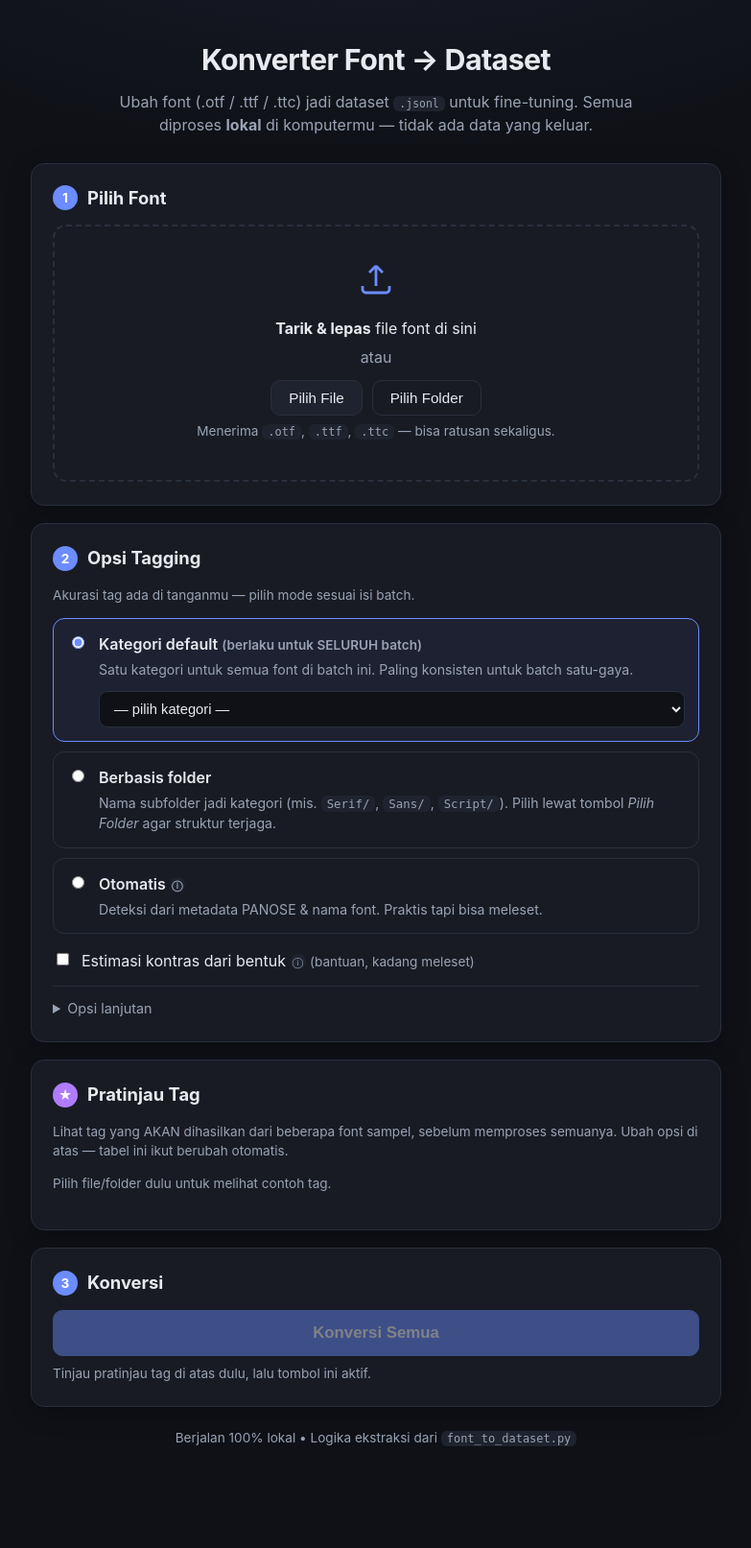
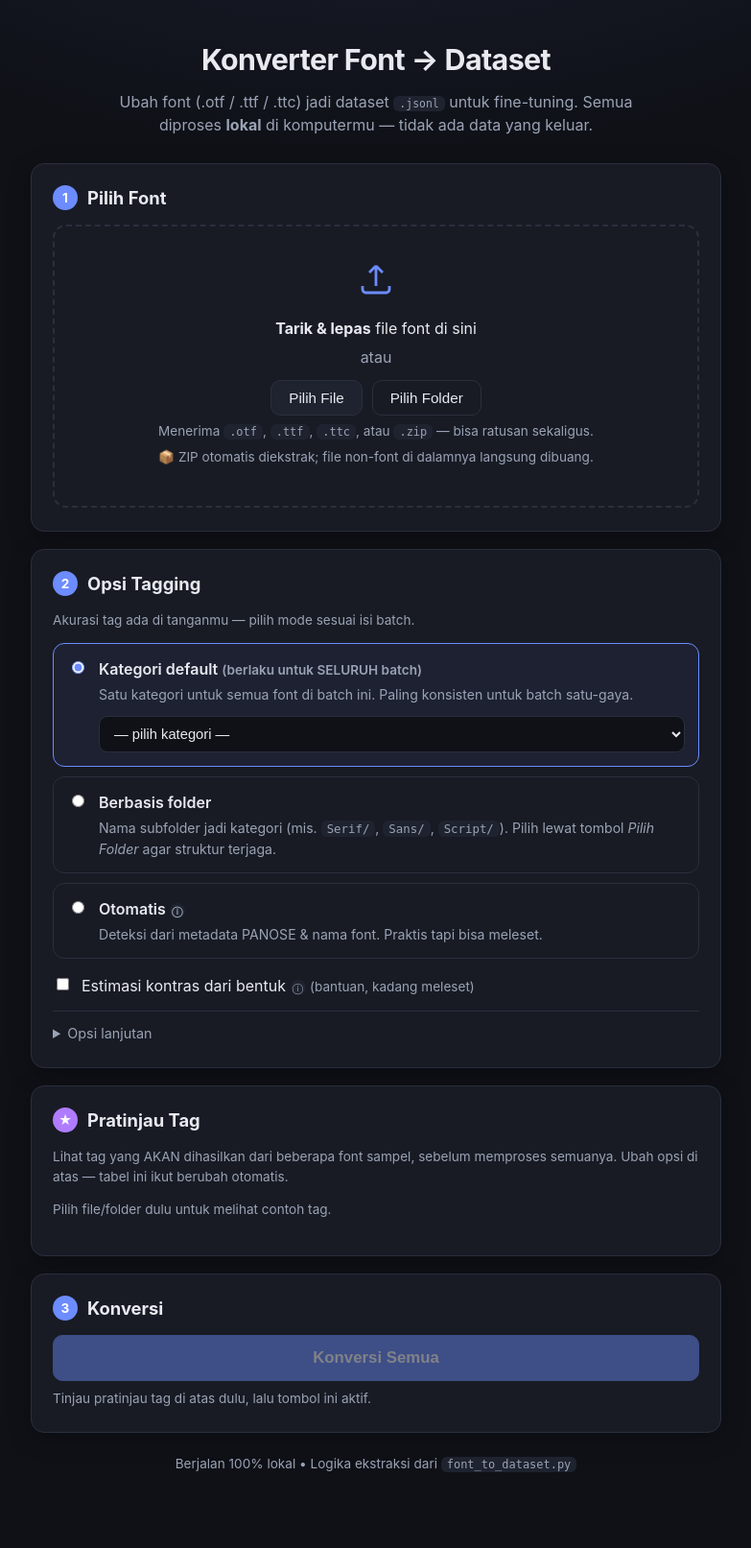
Before and after one commit to himiko-lab/alat-konversi-dataset-model, a Flask app: page / in a window 1280 px wide. Shown: the whole page at 96% size, without its empty margins (248-1031 px from the left). Before the commit the page ends 1507 px from the top, so only its background shows below. Run offline with Flask 3, Linux system fonts and the light colour scheme.

Commit message:
Dukungan upload ZIP + pemilahan otomatis font
- Upload .zip: server mengekstrak HANYA file font (.otf/.ttf/.ttc) sambil
  mempertahankan struktur folder; isi non-font tidak pernah ditulis ke disk
  (langsung dibuang saat ekstraksi) agar penyimpanan tetap bersih. Aman dari
  zip-slip (path member disanitasi + dicek tetap di dalam dir job).
- Alur disederhanakan: upload sekali saat file dipilih (ZIP = satu file),
  preview & konversi memakai job yang sama. Endpoint /api/preview_upload
  dihapus; /api/preview kini pakai job_id dan menyampel font sisi server.
- Endpoint /api/discard membuang job lama saat pengguna memilih ulang file,
  supaya upload yang ditinggalkan tidak menumpuk.
- folder_tag_for: andalkan root_name (bukan jumlah komponen path) untuk
  mengecualikan folder pembungkus — konsisten untuk webkitdirectory MAUPUN
  isi ZIP (mis. 'Serif/Foo.ttf' -> 'serif').
- Ringkasan upload menampilkan jumlah font, hasil ekstraksi ZIP, dan non-font
  yang dibuang.

Diuji: ekstraksi ZIP (font tersimpan, non-font dibuang, folder terjaga),
folder-tag ZIP & regresi webkitdirectory, discard, dan smoke test browser
end-to-end via ZIP tanpa error JS.

Co-Authored-By: Claude Opus 4.8 <noreply@anthropic.com>
Claude-Session: https://claude.ai/code/session_01Uz3x94zAW4zYP9kHBQNGe1

```diff
--- a/app.py
+++ b/app.py
@@ -41,7 +41,6 @@ os.makedirs(WORK_ROOT, exist_ok=True)
 
 # Registry job dalam memori (cukup untuk pemakaian lokal satu pengguna).
 JOBS = {}
-PREVIEWS = {}            # preview_id -> {samples:[{name,rel,path}], root_name}
 JOBS_LOCK = threading.Lock()
 
 
@@ -76,6 +75,58 @@ def _safe_rel(rel, fallback):
     return "/".join(parts), parts
 
 
+def _extract_zip_fonts(stream, up_dir, accepted, root_names):
+    """Ekstrak HANYA file font dari sebuah ZIP ke up_dir (struktur folder di
+    dalam ZIP dipertahankan). Isi non-font TIDAK pernah ditulis ke disk —
+    langsung dilewati — supaya penyimpanan tetap bersih. Aman dari zip-slip.
+
+    Mengembalikan (jumlah_font, jumlah_dibuang). (-1, 0) bila ZIP rusak."""
+    try:
+        zf = zipfile.ZipFile(stream)
+    except Exception:
+        return -1, 0
+    up_abs = os.path.abspath(up_dir)
+    n_font, n_other = 0, 0
+    with zf:
+        for member in zf.infolist():
+            if member.is_dir():
+                continue
+            name = (member.filename or "").replace("\\", "/")
+            base = os.path.basename(name)
+            # Lewati sampah metadata macOS & yang bukan font.
+            if not base or base.startswith("._") or "__MACOSX/" in (name + "/"):
+                n_other += 1
+                continue
+            if not _allowed(base):
+                n_other += 1
+                continue
+            safe_rel, parts = _safe_rel(name, base)
+            dst = os.path.join(up_dir, safe_rel)
+            if not os.path.abspath(dst).startswith(up_abs + os.sep):  # guard zip-slip
+                n_other += 1
+                continue
+            os.makedirs(os.path.dirname(dst), exist_ok=True)
+            try:
+                with zf.open(member) as src, open(dst, "wb") as out:
+                    shutil.copyfileobj(src, out)
+            except Exception:
+                n_other += 1
+                continue
+            if len(parts) >= 2:
+                root_names.add(parts[0])
+            accepted.append({"name": base, "rel": safe_rel, "path": dst})
+            n_font += 1
+    return n_font, n_other
+
+
+def _sample(files, n=8):
+    """Ambil hingga n font merata dari daftar (untuk pratinjau tag)."""
+    if len(files) <= n:
+        return list(files)
+    step = len(files) / n
+    return [files[int(i * step)] for i in range(n)]
+
+
 # --------------------------------------------------------------------------- #
 #  UPLOAD                                                                      #
 # --------------------------------------------------------------------------- #
@@ -97,12 +148,26 @@ def upload():
     os.makedirs(up_dir, exist_ok=True)
 
     accepted, rejected, root_names = [], [], set()
+    n_from_zip = 0       # font hasil ekstraksi ZIP
+    n_discarded = 0      # isi non-font di dalam ZIP yang dibuang otomatis
     for idx, fs in enumerate(files):
         rel = rel_paths[idx] if idx < len(rel_paths) and rel_paths[idx] else fs.filename
         base = os.path.basename((rel or "").replace("\\", "/").lstrip("/"))
-        if not base or not _allowed(base):
-            if base:
-                rejected.append(base)
+        if not base:
+            continue
+
+        # ZIP: ekstrak font-nya saja, buang sisanya (tak ditulis ke disk).
+        if base.lower().endswith(".zip"):
+            nf, no = _extract_zip_fonts(fs.stream, up_dir, accepted, root_names)
+            if nf < 0:
+                rejected.append(base + " (ZIP rusak)")
+            else:
+                n_from_zip += nf
+                n_discarded += no
+            continue
+
+        if not _allowed(base):
+            rejected.append(base)
             continue
 
         # Bersihkan tiap komponen path tapi pertahankan struktur folder.
@@ -118,8 +183,8 @@ def upload():
     if not accepted:
         shutil.rmtree(jdir, ignore_errors=True)
         return jsonify(
-            error="Tidak ada file font yang valid (.otf/.ttf/.ttc).",
-            rejected=rejected,
+            error="Tidak ada file font valid (.otf/.ttf/.ttc) ditemukan.",
+            rejected=rejected, discarded=n_discarded,
         ), 400
 
     # Kalau seluruh batch berasal dari satu folder root, catat namanya supaya
@@ -144,64 +209,33 @@ def upload():
         job_id=job_id,
         accepted=len(accepted),
         rejected=rejected,
+        from_zip=n_from_zip,
+        discarded=n_discarded,
         names=[a["name"] for a in accepted[:50]],
     )
 
 
 # --------------------------------------------------------------------------- #
-#  PREVIEW TAG (sampel font, sebelum konversi penuh)                           #
+#  PREVIEW TAG (sampel font dari job yang sudah diunggah)                       #
 # --------------------------------------------------------------------------- #
-@app.route("/api/preview_upload", methods=["POST"])
-def preview_upload():
-    """Unggah HANYA font sampel (5–10) untuk preview tag cepat. Terpisah dari
-    upload penuh supaya preview ringan & bisa live saat opsi diubah."""
-    files = request.files.getlist("files")
-    rel_paths = request.form.getlist("paths")
-    root_name = (request.form.get("root_name") or "").strip() or None
-    if not files:
-        return jsonify(error="Tidak ada sampel."), 400
-
-    preview_id = uuid.uuid4().hex
-    pdir = os.path.join(_job_dir("preview_" + preview_id), "sample")
-    os.makedirs(pdir, exist_ok=True)
-
-    samples = []
-    for idx, fs in enumerate(files):
-        rel = rel_paths[idx] if idx < len(rel_paths) and rel_paths[idx] else fs.filename
-        base = os.path.basename((rel or "").replace("\\", "/").lstrip("/"))
-        if not base or not _allowed(base):
-            continue
-        safe_rel, _ = _safe_rel(rel, base)
-        dst = os.path.join(pdir, secure_filename(base))
-        fs.save(dst)
-        samples.append({"name": base, "rel": safe_rel, "path": dst})
-
-    if not samples:
-        return jsonify(error="Sampel tidak valid."), 400
-
-    with JOBS_LOCK:
-        PREVIEWS[preview_id] = {"samples": samples, "root_name": root_name,
-                                "dir": _job_dir("preview_" + preview_id)}
-    return jsonify(preview_id=preview_id, count=len(samples))
-
-
 @app.route("/api/preview", methods=["POST"])
 def preview():
-    """Hitung tag untuk sampel dengan opsi saat ini. Live: dipanggil ulang
-    tiap kali pengguna mengubah mode/kategori/kontras (tanpa unggah ulang)."""
+    """Hitung tag untuk beberapa font sampel dari job dengan opsi saat ini.
+    Live: dipanggil ulang tiap kali mode/kategori/kontras diubah (tanpa unggah
+    ulang — font sudah ada di server)."""
     data = request.get_json(force=True, silent=True) or {}
     with JOBS_LOCK:
-        pv = PREVIEWS.get(data.get("preview_id"))
-    if not pv:
-        return jsonify(error="Sesi preview tidak ditemukan. Pilih file lagi."), 404
+        job = JOBS.get(data.get("job_id"))
+    if not job:
+        return jsonify(error="Sesi tidak ditemukan. Pilih file lagi."), 404
 
     mode = data.get("mode", "auto")
     default_category = (data.get("default_category") or "").strip() or None
     detect_contrast = bool(data.get("detect_contrast"))
 
     rows, descs = [], Counter()
-    for s in pv["samples"]:
-        folder_tag = fd.folder_tag_for(s["rel"], pv["root_name"]) if mode == "folder" else None
+    for s in _sample(job["files"], 8):
+        folder_tag = fd.folder_tag_for(s["rel"], job.get("root_name")) if mode == "folder" else None
         fopts = _build_fopts(mode, default_category, folder_tag, detect_contrast)
         info = fd.preview_tag(s["path"], fopts, folder_tag=fopts["folder_tag"])
         if info is None:
@@ -521,6 +555,16 @@ def cleanup(job_id):
     return jsonify(ok=True)
 
 
+@app.route("/api/discard/<job_id>", methods=["POST"])
+def discard(job_id):
+    """Buang SELURUH job (mis. saat pengguna memilih ulang file sebelum
+    konversi) supaya upload yang ditinggalkan tidak memenuhi disk."""
+    shutil.rmtree(_job_dir(job_id), ignore_errors=True)
+    with JOBS_LOCK:
+        JOBS.pop(job_id, None)
+    return jsonify(ok=True)
+
+
 @app.route("/")
 def index():
     return render_template("index.html")
--- a/static/app.js
+++ b/static/app.js
@@ -1,7 +1,7 @@
 /* app.js — Konverter Font -> Dataset (frontend lokal, vanilla JS) */
 "use strict";
 
-const ALLOWED = [".otf", ".ttf", ".ttc"];
+const ALLOWED = [".otf", ".ttf", ".ttc", ".zip"];
 
 const el = (id) => document.getElementById(id);
 const drop = el("drop");
@@ -11,7 +11,7 @@ const fileSummary = el("fileSummary");
 const convertBtn = el("convertBtn");
 
 let selectedFiles = []; // { file, rel }
-let previewId = null;    // sesi preview di backend
+let currentJobId = null;  // job di backend (font sudah diunggah & diekstrak)
 let previewReady = false; // tabel preview sudah tampil minimal sekali
 
 /* ---------------- pemilihan file ---------------- */
@@ -42,14 +42,29 @@ function renderFileSummary(rejected) {
     return;
   }
   fileSummary.classList.remove("hidden");
-  let html = `<strong>${selectedFiles.length}</strong> file font siap dikonversi.`;
-  if (rejected > 0) html += ` <span class="badge">${rejected} ditolak</span>`;
-  const names = selectedFiles.slice(0, 6).map((f) => f.file.name).join(", ");
-  html += `<div class="muted small" style="margin-top:6px">${names}${
-    selectedFiles.length > 6 ? ` … (+${selectedFiles.length - 6} lagi)` : ""
-  }</div>`;
+  const hasZip = selectedFiles.some((f) => f.file.name.toLowerCase().endsWith(".zip"));
+  fileSummary.innerHTML =
+    `<strong>${selectedFiles.length}</strong> item dipilih` +
+    (rejected > 0 ? ` <span class="badge">${rejected} ditolak</span>` : "") +
+    `<div class="muted small" style="margin-top:6px">` +
+    (hasZip ? "Mengunggah &amp; mengekstrak ZIP…" : "Mengunggah…") + `</div>`;
+  uploadAndPreview(); // unggah semua, ekstrak ZIP, lalu pratinjau tag
+}
+
+function updateFileSummaryAfterUpload(data) {
+  const bits = [`<strong>${data.accepted}</strong> font siap dikonversi`];
+  if (data.from_zip > 0) bits.push(`${data.from_zip} dari ZIP`);
+  if (data.discarded > 0) bits.push(`${data.discarded} non-font dibuang`);
+  let html = bits.join(" · ") + ".";
+  if (data.rejected && data.rejected.length)
+    html += ` <span class="badge">${data.rejected.length} file ditolak</span>`;
+  if (data.names && data.names.length) {
+    const shown = data.names.slice(0, 6).join(", ");
+    html += `<div class="muted small" style="margin-top:6px">${escapeHtml(shown)}${
+      data.accepted > 6 ? ` … (+${data.accepted - 6} lagi)` : ""
+    }</div>`;
+  }
   fileSummary.innerHTML = html;
-  setupPreview(); // unggah sampel & tampilkan pratinjau tag
 }
 
 function updateConvertEnabled() {
@@ -141,28 +156,17 @@ function lockUI(lock) {
 }
 
 async function startConversion() {
-  if (!selectedFiles.length) return;
+  if (!currentJobId) return; // font sudah diunggah saat pemilihan file
   el("errorBox").classList.add("hidden");
   el("resultCard").classList.add("hidden");
   el("progress").classList.remove("hidden");
-  setProgress(0, selectedFiles.length, "Mengunggah font…");
+  setProgress(0, 1, "Memulai…");
   el("progFile").textContent = "";
   lockUI(true);
   convertBtn.textContent = "Memproses…";
 
   try {
-    // 1) Upload
-    const fd = new FormData();
-    for (const item of selectedFiles) {
-      fd.append("files", item.file, item.file.name);
-      fd.append("paths", item.rel);
-    }
-    const upRes = await fetch("/api/upload", { method: "POST", body: fd });
-    const up = await upRes.json();
-    if (!upRes.ok) throw new Error(up.error || "Upload gagal.");
-
-    // 2) Mulai konversi
-    const opts = collectOptions(up.job_id);
+    const opts = collectOptions(currentJobId);
     const cRes = await fetch("/api/convert", {
       method: "POST",
       headers: { "Content-Type": "application/json" },
@@ -171,12 +175,11 @@ async function startConversion() {
     const c = await cRes.json();
     if (!cRes.ok) throw new Error(c.error || "Gagal memulai konversi.");
 
-    // 3) Dengarkan progress (SSE)
-    listenProgress(up.job_id);
+    listenProgress(currentJobId); // dengarkan progress (SSE)
   } catch (err) {
     showError(err.message);
     lockUI(false);
-    convertBtn.textContent = "Konversi";
+    convertBtn.textContent = "Konversi Semua";
   }
 }
 
@@ -214,7 +217,7 @@ el("categoryPreset").addEventListener("change", () => {
 // Opsi apa pun berubah -> perbarui pratinjau (debounce).
 let previewTimer = null;
 function refreshPreview() {
-  if (!previewId) return;
+  if (!currentJobId) return;
   clearTimeout(previewTimer);
   previewTimer = setTimeout(doPreview, 250);
 }
@@ -224,56 +227,37 @@ function refreshPreview() {
   );
 });
 
-function rootNameOf(files) {
-  // Nama folder root bersama (komponen pertama) bila semua file berbagi sama.
-  const firsts = new Set();
-  for (const f of files) {
-    const parts = f.rel.replace(/\\/g, "/").split("/").filter(Boolean);
-    if (parts.length >= 2) firsts.add(parts[0]);
-  }
-  return firsts.size === 1 ? [...firsts][0] : "";
-}
-
-function pickSample(files, n) {
-  if (files.length <= n) return files.slice();
-  // Ambil merata di seluruh daftar agar variasi folder/gaya terwakili.
-  const step = files.length / n;
-  const out = [];
-  for (let i = 0; i < n; i++) out.push(files[Math.floor(i * step)]);
-  return out;
-}
-
-async function setupPreview() {
+async function uploadAndPreview() {
   resetPreview(false);
   el("previewHint").classList.add("hidden");
-  setPreviewLoading("Menyiapkan pratinjau…");
+  setPreviewLoading("Mengunggah & menyiapkan…");
   try {
-    const sample = pickSample(selectedFiles, 8);
     const fd = new FormData();
-    for (const item of sample) {
+    for (const item of selectedFiles) {
       fd.append("files", item.file, item.file.name);
       fd.append("paths", item.rel);
     }
-    fd.append("root_name", rootNameOf(selectedFiles));
-    const res = await fetch("/api/preview_upload", { method: "POST", body: fd });
+    const res = await fetch("/api/upload", { method: "POST", body: fd });
     const data = await res.json();
-    if (!res.ok) throw new Error(data.error || "Gagal menyiapkan pratinjau.");
-    previewId = data.preview_id;
+    if (!res.ok) throw new Error(data.error || "Upload gagal.");
+    currentJobId = data.job_id;
+    updateFileSummaryAfterUpload(data);
     await doPreview();
   } catch (err) {
     setPreviewLoading("⚠ " + err.message);
+    fileSummary.innerHTML = `<span class="badge">Gagal</span> ${escapeHtml(err.message)}`;
   }
 }
 
 async function doPreview() {
-  if (!previewId) return;
+  if (!currentJobId) return;
   setPreviewLoading("Menghitung tag sampel…");
   try {
     const res = await fetch("/api/preview", {
       method: "POST",
       headers: { "Content-Type": "application/json" },
       body: JSON.stringify({
-        preview_id: previewId,
+        job_id: currentJobId,
         mode: currentMode(),
         default_category: effectiveCategory(),
         detect_contrast: el("detectContrast").checked,
@@ -345,7 +329,11 @@ function renderWarnings(data) {
 }
 
 function resetPreview(clearArea = true) {
-  previewId = null;
+  if (currentJobId) {
+    // Buang job lama dari disk (mis. ganti pilihan file) agar tak menumpuk.
+    fetch(`/api/discard/${currentJobId}`, { method: "POST" }).catch(() => {});
+  }
+  currentJobId = null;
   previewReady = false;
   el("warnings").innerHTML = "";
   if (clearArea) {
@@ -372,7 +360,7 @@ function listenProgress(jobId) {
       es.close();
       showError(msg.message || "Terjadi kesalahan saat konversi.");
       lockUI(false);
-      convertBtn.textContent = "Konversi";
+      convertBtn.textContent = "Konversi Semua";
     }
   };
   es.onerror = () => {
@@ -479,7 +467,7 @@ el("resetBtn").addEventListener("click", () => {
   el("barFill").style.width = "0%";
   lockUI(false);
   convertBtn.disabled = true;
-  convertBtn.textContent = "Konversi";
+  convertBtn.textContent = "Konversi Semua";
   window.scrollTo({ top: 0, behavior: "smooth" });
 });
 
--- a/templates/index.html
+++ b/templates/index.html
@@ -27,9 +27,10 @@
             <button type="button" class="btn" id="pickFiles">Pilih File</button>
             <button type="button" class="btn ghost" id="pickFolder">Pilih Folder</button>
           </div>
-          <p class="muted small">Menerima <code>.otf</code>, <code>.ttf</code>, <code>.ttc</code> — bisa ratusan sekaligus.</p>
+          <p class="muted small">Menerima <code>.otf</code>, <code>.ttf</code>, <code>.ttc</code>, atau <code>.zip</code> — bisa ratusan sekaligus.</p>
+          <p class="muted small">📦 ZIP otomatis diekstrak; file non-font di dalamnya langsung dibuang.</p>
         </div>
-        <input type="file" id="fileInput" multiple accept=".otf,.ttf,.ttc,.OTF,.TTF,.TTC" hidden>
+        <input type="file" id="fileInput" multiple accept=".otf,.ttf,.ttc,.zip,.OTF,.TTF,.TTC,.ZIP" hidden>
         <input type="file" id="folderInput" webkitdirectory directory multiple hidden>
       </div>
       <div id="fileSummary" class="file-summary hidden"></div>
```
Also changed, not shown: font_to_dataset.py (+9 -4 lines), README.md.
